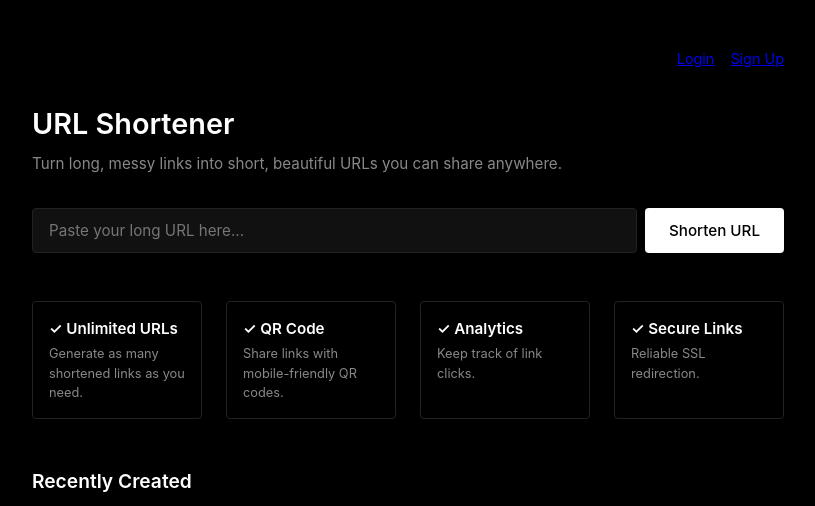
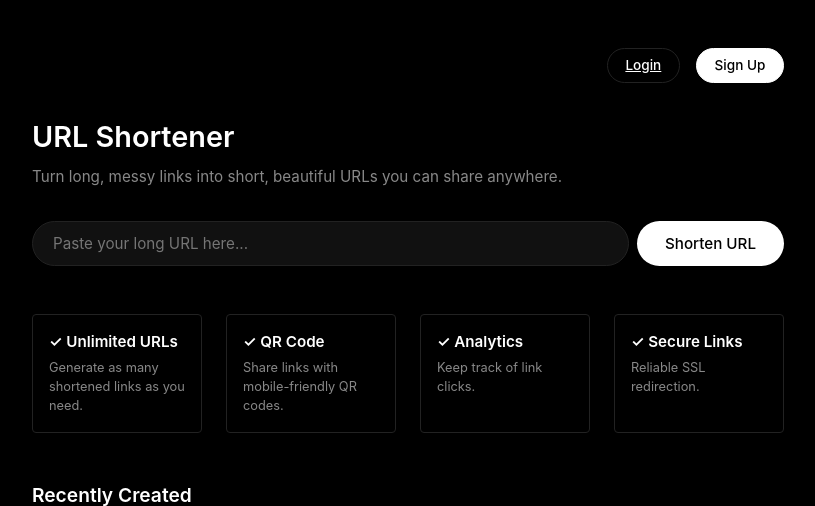
Before and after one commit to gurjeetsingh1190/url_shortner, a Django app: page / in a window 1280 px wide. Shown: the top 506 px of the page, without its empty margins (232-1047 px from the left). Run offline with Django 5.2, Linux system fonts and the light colour scheme; data that the repository does not hold is empty.

Commit message:
Style auth links as modern round-boxed buttons

```diff
--- a/static/css/styles.css
+++ b/static/css/styles.css
@@ -52,8 +52,8 @@ p {
     background-color: var(--input-bg);
     border: 1px solid var(--border-color);
     color: var(--text-color);
-    padding: 0.75rem 1rem;
-    border-radius: 4px;
+    padding: 0.75rem 1.25rem;
+    border-radius: 24px;
     font-size: 0.95rem;
     outline: none;
 }
@@ -66,11 +66,48 @@ p {
     background-color: var(--button-bg);
     color: var(--button-text);
     border: none;
-    padding: 0.75rem 1.5rem;
-    border-radius: 4px;
+    padding: 0.75rem 1.75rem;
+    border-radius: 24px;
     font-weight: 500;
     cursor: pointer;
     font-size: 0.95rem;
+}
+
+/* Auth Bar Buttons */
+.btn-auth {
+    background-color: #ffffff;
+    color: #000000 !important;
+    text-decoration: none;
+    padding: 0.4rem 1.1rem;
+    border-radius: 20px;
+    font-weight: 500;
+    font-size: 0.85rem;
+    display: inline-block;
+    border: 1px solid #ffffff;
+    transition: background-color 0.2s ease, color 0.2s ease;
+}
+
+.btn-auth:hover {
+    background-color: #000000;
+    color: #ffffff !important;
+}
+
+.btn-auth-outline {
+    background-color: transparent;
+    color: #ffffff;
+    border: 1px solid var(--border-color);
+    padding: 0.4rem 1.1rem;
+    border-radius: 20px;
+    font-weight: 500;
+    font-size: 0.85rem;
+    cursor: pointer;
+    transition: all 0.2s ease;
+}
+
+.btn-auth-outline:hover {
+    border-color: #ffffff;
+    background-color: #ffffff;
+    color: #000000;
 }
 
 .btn-primary:hover {
--- a/templates/home.html
+++ b/templates/home.html
@@ -9,16 +9,16 @@
 </head>
 <body>
 
-    <div class="auth-bar" style="display: flex; justify-content: flex-end; gap: 1rem; font-size: 0.9rem; margin-bottom: 2rem; color: var(--text-muted);">
+    <div class="auth-bar" style="display: flex; justify-content: flex-end; align-items: center; gap: 1rem; font-size: 0.9rem; margin-bottom: 2rem; color: var(--text-muted);">
         {% if request.user.is_authenticated %}
         <span>Logged in as <strong>{{ request.user.username }}</strong></span>
         <form action="{% url 'logout' %}" method="POST" style="display: inline; margin: 0; padding: 0;">
             {% csrf_token %}
-            <button type="submit" style="background: none; border: none; color: #ffffff; text-decoration: underline; cursor: pointer; padding: 0; font-size: 0.9rem; display: inline;">Logout</button>
+            <button type="submit" class="btn-auth-outline">Logout</button>
         </form>
         {% else %}
-        <a href="{% url 'login' %}">Login</a>
-        <a href="{% url 'signup' %}">Sign Up</a>
+        <a href="{% url 'login' %}" class="btn-auth-outline">Login</a>
+        <a href="{% url 'signup' %}" class="btn-auth">Sign Up</a>
         {% endif %}
     </div>
 
```
